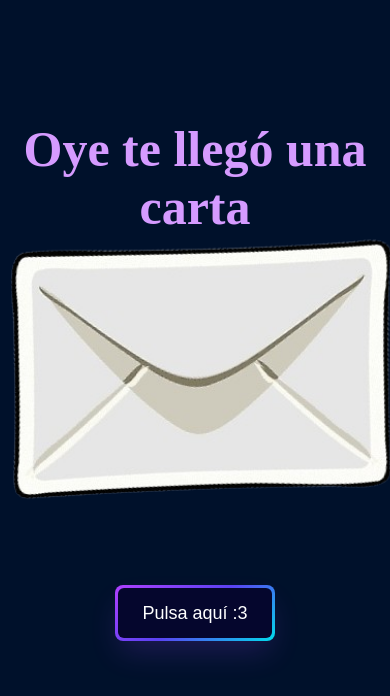
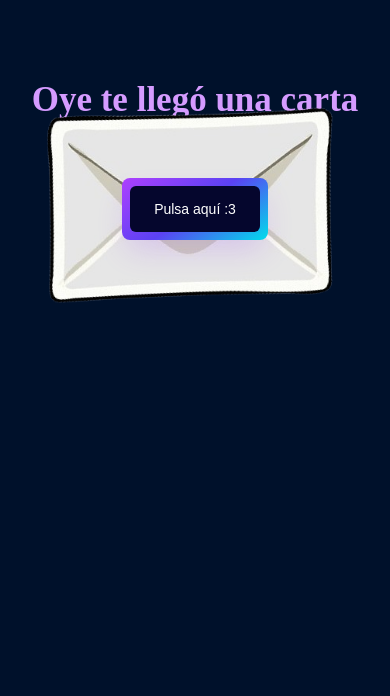
Before and after one commit to AlekSCA17/Carta-de-felicitacion-, a plain HTML site: page index.html in a window 390 px wide. Drawn offline with Linux system fonts and the light colour scheme.

Commit message:
telefono

```diff
--- a/style.css
+++ b/style.css
@@ -1,19 +1,19 @@
-
+/* Estilos generales */
 h2 {
   color: rgb(213, 155, 255);
   font-size: 20px;
   text-align: center;
-    margin-top: 120x; /* Estilo general para h2 */
+  margin-top: 120px; /* Estilo general para h2 */
 }
 
-  .titulo-principal{
+.titulo-principal {
   color: rgb(213, 155, 255);
   font-size: 50px;
   text-align: center;
   margin-top: 120px;
 }
 
-  body{
+body {
   background-color: rgb(0, 17, 43);
 }
 
@@ -87,8 +87,7 @@ h2 {
 }
 
 /* Estilos para principal.html */
-
-  h2{
+h2 {
   color: rgb(213, 155, 255);
   font-size: 30px;
   text-align: center;
@@ -100,17 +99,14 @@ h2 {
   margin-top: 40px;
 }
 
-
-
-  /* Estilos html segundo*/
-
+/* Estilos html segundo */
 body.nuevo-fondo {
   background-color: rgb(0, 17, 43); /* Nuevo color de fondo */
 }
 
 .imagen-rosado {
   text-align: center; /* Centra la imagen horizontalmente */
-    margin-top: 120px;
+  margin-top: 10px;
 }
 
 .rosado {
@@ -119,4 +115,64 @@ h2 {
   border-radius: 8px; /* Bordes redondeados, opcional */
 }
 
-  /* Esto es un comentario*/
+/* Media queries para adaptar la página a pantallas más pequeñas */
+@media screen and (max-width: 768px) {
+  h2 {
+    font-size: 18px;
+    margin-top: 80px;
+  }
+
+  .titulo-principal {
+    font-size: 40px;
+    margin-top: 100px;
+  }
+
+  .imagen {
+    width: 80%; /* Ajusta el tamaño de la imagen a un porcentaje del ancho de la pantalla */
+    max-width: 350px;
+  }
+
+  button {
+    font-size: 16px;
+    padding: 10px;
+  }
+
+  .tex {
+    height: auto; /* Permite que el contenedor se ajuste mejor a pantallas pequeñas */
+  }
+
+  .imagen-container {
+    margin-bottom: -200px; /* Ajusta el margen entre la imagen y el botón */
+  }
+}
+
+@media screen and (max-width: 480px) {
+  h2 {
+    font-size: 16px;
+    margin-top: 60px;
+  }
+
+  .titulo-principal {
+    font-size: 35px;
+    margin-top: 80px;
+  }
+
+  .imagen {
+    width: 100%; /* La imagen ocupa todo el ancho disponible */
+    max-width: 300px;
+  }
+
+  button {
+    font-size: 14px;
+    padding: 8px;
+    min-width: 120px; /* Ajusta el tamaño mínimo del botón */
+  }
+
+  .tex {
+    padding: 0 10px; /* Espaciado adicional en la pantalla más pequeña */
+  }
+
+  .imagen-container {
+    margin-bottom: -150px; /* Ajusta el margen entre la imagen y el botón */
+  }
+}
```
Lines whose indentation alone changed are shown as unchanged.
